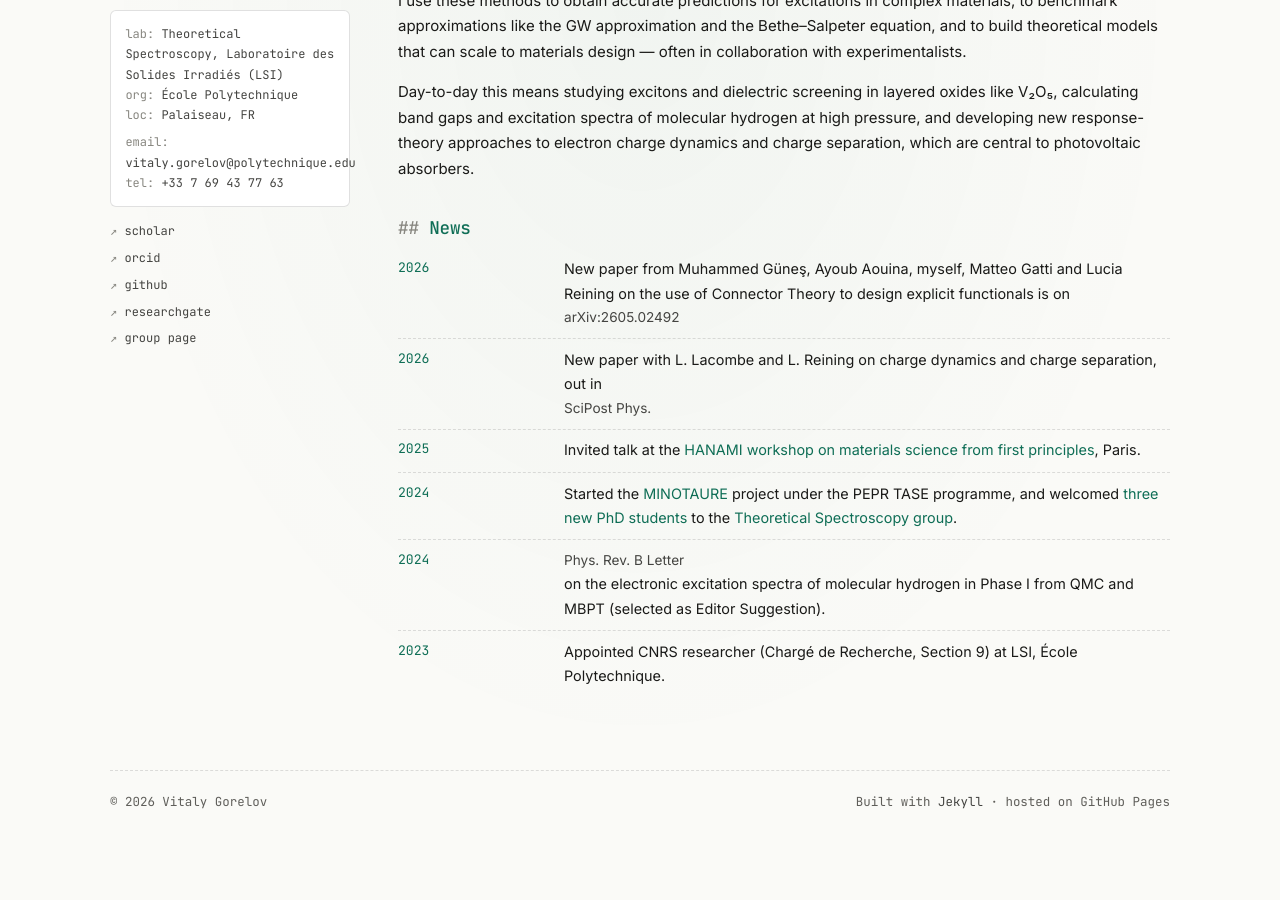
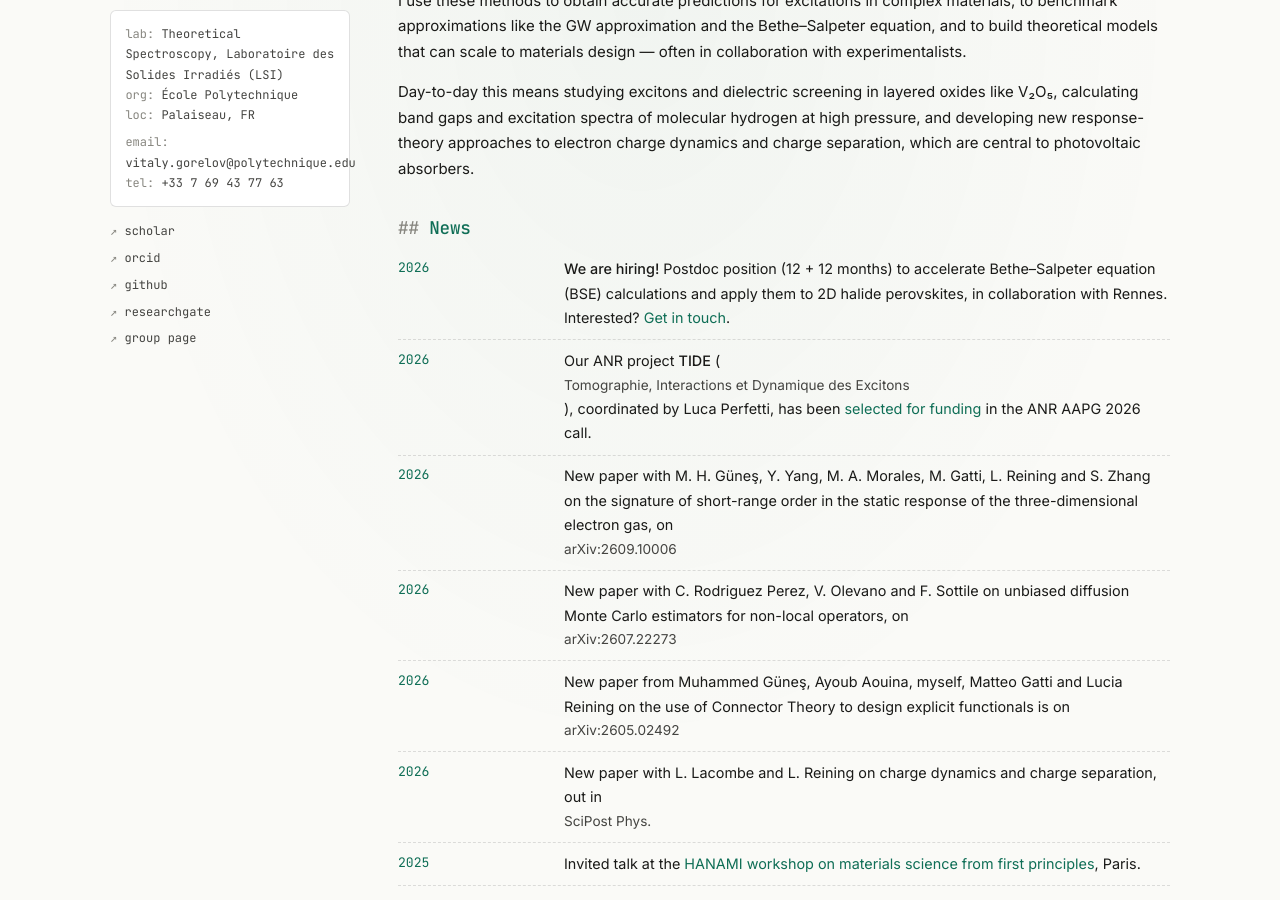
Before and after one commit to gorelov93/vitaly-gorelov, a Jekyll site: the page built from index.md, in a window 1280 px wide and 900 px high, scrolled down 373 px. Built offline with Jekyll 4.4.1, drawn with Linux system fonts in a browser that asks for light colours; before the commit the page ends 1233 px from its top, so only the background shows below that.

Commit message:
Add news (TIDE, postdoc, HEG and unbiased DMC papers) and new publications
Co-Authored-By: Claude Opus 5.5 <noreply@anthropic.com>

```diff
--- a/index.md
+++ b/index.md
@@ -44,6 +44,22 @@ permalink: /
 <ul class="tlist">
   <li>
     <span class="when">2026</span>
+    <span class="what"><strong>We are hiring!</strong> Postdoc position (12 + 12 months) to accelerate Bethe–Salpeter equation (BSE) calculations and apply them to 2D halide perovskites, in collaboration with Rennes. Interested? <a href="mailto:vitaly.gorelov@polytechnique.edu">Get in touch</a>.</span>
+  </li>
+  <li>
+    <span class="when">2026</span>
+    <span class="what">Our ANR project <strong>TIDE</strong> (<em>Tomographie, Interactions et Dynamique des Excitons</em>), coordinated by Luca Perfetti, has been <a href="https://anr.fr/fileadmin/aap/2026/selection/aapg-2026-selection.pdf">selected for funding</a> in the ANR AAPG 2026 call.</span>
+  </li>
+  <li>
+    <span class="when">2026</span>
+    <span class="what">New paper with M. H. Güneş, Y. Yang, M. A. Morales, M. Gatti, L. Reining and S. Zhang on the signature of short-range order in the static response of the three-dimensional electron gas, on <a href="https://arxiv.org/abs/2609.10006"><em>arXiv:2609.10006</em></a></span>
+  </li>
+  <li>
+    <span class="when">2026</span>
+    <span class="what">New paper with C. Rodriguez Perez, V. Olevano and F. Sottile on unbiased diffusion Monte Carlo estimators for non-local operators, on <a href="https://arxiv.org/abs/2607.22273"><em>arXiv:2607.22273</em></a></span>
+  </li>
+  <li>
+    <span class="when">2026</span>
     <span class="what">New paper from Muhammed Güneş, Ayoub Aouina, myself, Matteo Gatti and Lucia Reining on the use of Connector Theory to design explicit functionals is on <a href="https://arxiv.org/abs/2605.02492"><em>arXiv:2605.02492</em></a> </span>
   </li>
   <li>
```
Also changed, not shown: _data/publications.yml (+12 -0 lines).
